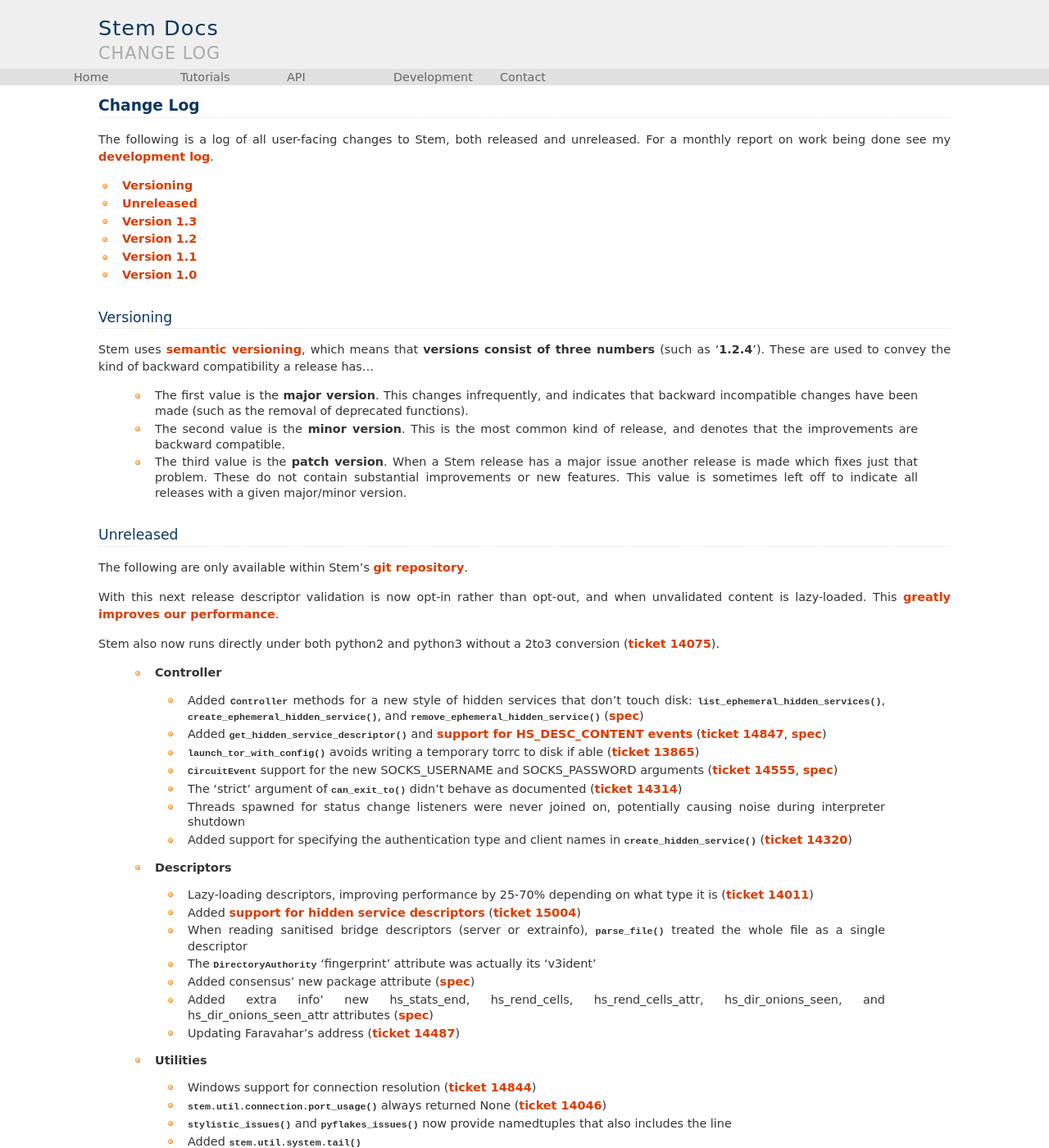
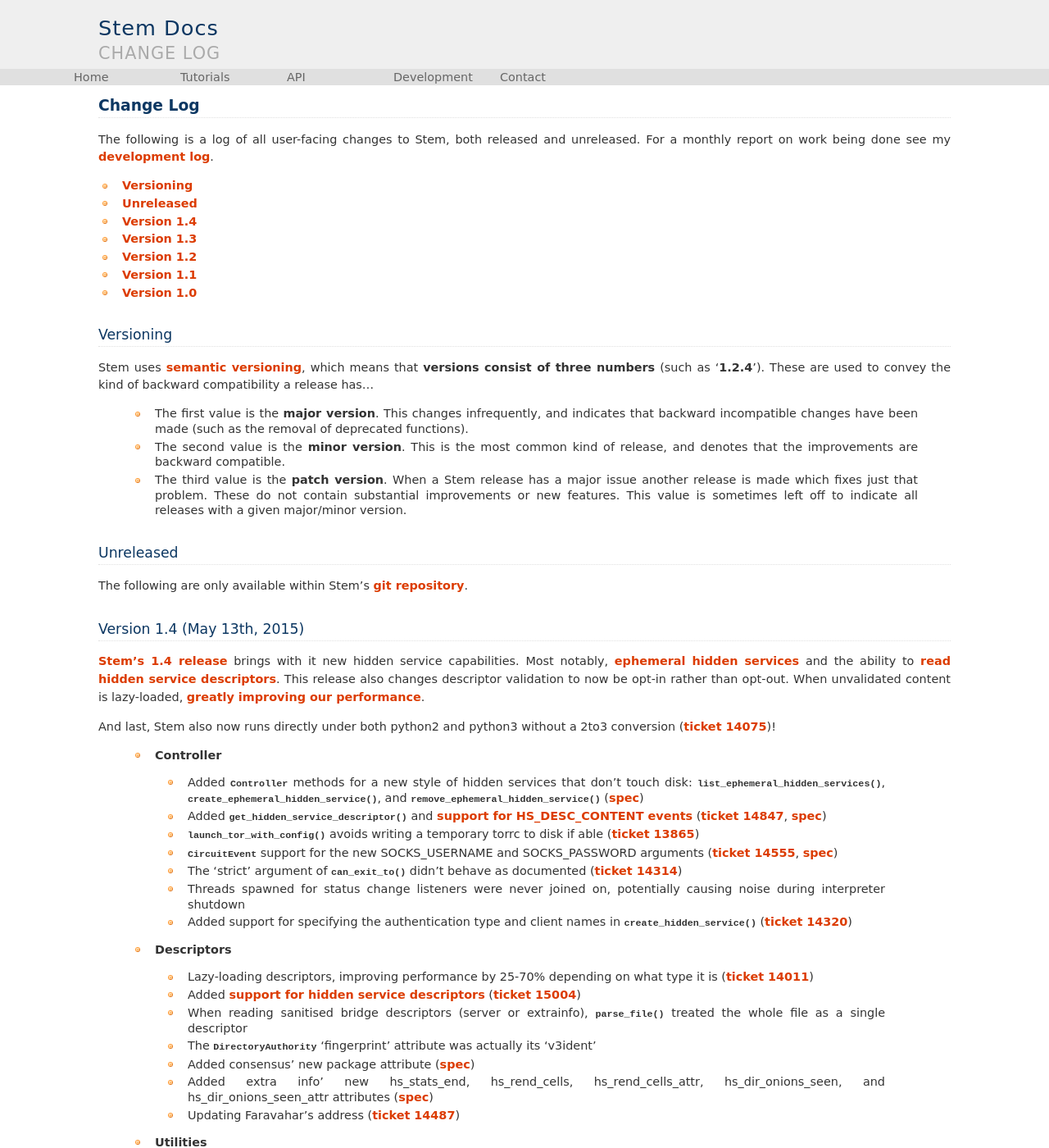
Before and after one commit to torproject/stem, a Sphinx documentation site: the page built from docs/change_log.rst, in a window 1280 px wide and 1400 px high. Shown: the whole window at 82% size. Built offline with Sphinx 7.4.7, drawn with Linux system fonts in a browser that asks for light colours.

Commit message:
Stem release 1.4.0

```diff
--- a/docs/change_log.rst
+++ b/docs/change_log.rst
@@ -7,6 +7,7 @@
 
 * :ref:`versioning`
 * :ref:`unreleased`
+* :ref:`Version 1.4 <version_1.4>`
 * :ref:`Version 1.3 <version_1.3>`
 * :ref:`Version 1.2 <version_1.2>`
 * :ref:`Version 1.1 <version_1.1>`
@@ -41,13 +42,22 @@
 The following are only available within Stem's `git repository
 <download.html>`_.
 
-With this next release descriptor validation is now opt-in rather than opt-out,
-and when unvalidated content is lazy-loaded. This `greatly improves our
-performance
+.. _version_1.4:
+
+Version 1.4 (May 13th, 2015)
+----------------------------
+
+`Stem's 1.4 release <https://blog.torproject.org/blog/stem-release-14>`_ brings
+with it new hidden service capabilities. Most notably, `ephemeral hidden
+services <tutorials/over_the_river.html#ephemeral-hidden-services>`_ and the
+ability to `read hidden service descriptors
+<tutorials/over_the_river.html#hidden-service-descriptors>`_. This release also
+changes descriptor validation to now be opt-in rather than opt-out. When
+unvalidated content is lazy-loaded, `greatly improving our performance
 <https://lists.torproject.org/pipermail/tor-dev/2015-January/008211.html>`_.
 
-Stem also now runs directly under both python2 and python3 without a 2to3
-conversion (:trac:`14075`).
+And last, Stem also now runs directly under both python2 and python3 without a
+2to3 conversion (:trac:`14075`)!
 
  * **Controller**
 
--- a/docs/download.rst
+++ b/docs/download.rst
@@ -71,9 +71,9 @@
 
        Signed releases and instructions for both Python 2.x and 3.x. You can
        easily install from its `tarball
-       <https://pypi.python.org/packages/source/s/stem/stem-1.3.0.tar.bz2>`_
+       <https://pypi.python.org/packages/source/s/stem/stem-1.4.0.tar.bz2>`_
        (`sig
-       <https://pypi.python.org/packages/source/s/stem/stem-1.3.0.tar.bz2.asc>`_),
+       <https://pypi.python.org/packages/source/s/stem/stem-1.4.0.tar.bz2.asc>`_),
        or with **pip**...
 
        ::
--- a/docs/index.rst
+++ b/docs/index.rst
@@ -1,7 +1,7 @@
 Welcome to Stem!
 ================
 
-Stem is a Python controller library for `Tor <https://www.torproject.org/>`_. With it you can use Tor's `control protocol <https://gitweb.torproject.org/torspec.git/tree/control-spec.txt>`_ to script against the Tor process, or build things such as `arm <https://www.atagar.com/arm/>`_. Stem's latest version is **1.3.0** (released December 21st, 2014).
+Stem is a Python controller library for `Tor <https://www.torproject.org/>`_. With it you can use Tor's `control protocol <https://gitweb.torproject.org/torspec.git/tree/control-spec.txt>`_ to script against the Tor process, or build things such as `arm <https://www.atagar.com/arm/>`_. Stem's latest version is **1.4.0** (released May 13th, 2015).
 
 .. Main Stem Logo
    Source: http://www.wpclipart.com/plants/assorted/P/plant_stem.png.html
--- a/docs/tutorials/mirror_mirror_on_the_wall.rst
+++ b/docs/tutorials/mirror_mirror_on_the_wall.rst
@@ -31,7 +31,7 @@
 `Microdescriptor <../api/descriptor/microdescriptor.html>`_                      Minimalistic document that just includes the information necessary for Tor clients to work.
 `Network Status Document <../api/descriptor/networkstatus.html>`_                Though Tor relays are decentralized, the directories that track the overall network are not. These central points are called **directory authorities**, and every hour they publish a document called a **consensus** (aka, network status document). The consensus in turn is made up of **router status entries**.
 `Router Status Entry <../api/descriptor/router_status_entry.html>`_              Relay information provided by the directory authorities including flags, heuristics used for relay selection, etc.
-`Hidden Service Descriptor <../api/descriptor/hidden_service_descriptor.html>`_  Information pertaining to a `Hidden Service <https://www.torproject.org/docs/hidden-services.html.en>`_. These can only be `queried through the tor process <over_the_river.html#how-can-i-get-hidden-service-descriptors>`_.
+`Hidden Service Descriptor <../api/descriptor/hidden_service_descriptor.html>`_  Information pertaining to a `Hidden Service <https://www.torproject.org/docs/hidden-services.html.en>`_. These can only be `queried through the tor process <over_the_river.html#hidden-service-descriptors>`_.
 ================================================================================ ===========
 
 .. _where-can-i-get-the-current-descriptors:
--- a/docs/tutorials/over_the_river.rst
+++ b/docs/tutorials/over_the_river.rst
@@ -182,10 +182,10 @@
     finally:
       print " * Shutting down our hidden service"
 
-.. _how-can-i-get-hidden-service-descriptors:
+.. _hidden-service-descriptors:
 
-How can I get hidden service descriptors?
------------------------------------------
+Hidden service descriptors
+--------------------------
 
 Like relays, hidden services publish documents about themselves called **hidden
 service descriptors**. These contain low level details for establishing
--- a/stem/__init__.py
+++ b/stem/__init__.py
@@ -441,7 +441,7 @@
   ================= ===========
 """
 
-__version__ = '1.3.0-dev'
+__version__ = '1.4.0'
 __author__ = 'Damian Johnson'
 __contact__ = 'atagar@torproject.org'
 __url__ = 'https://stem.torproject.org/'
```
